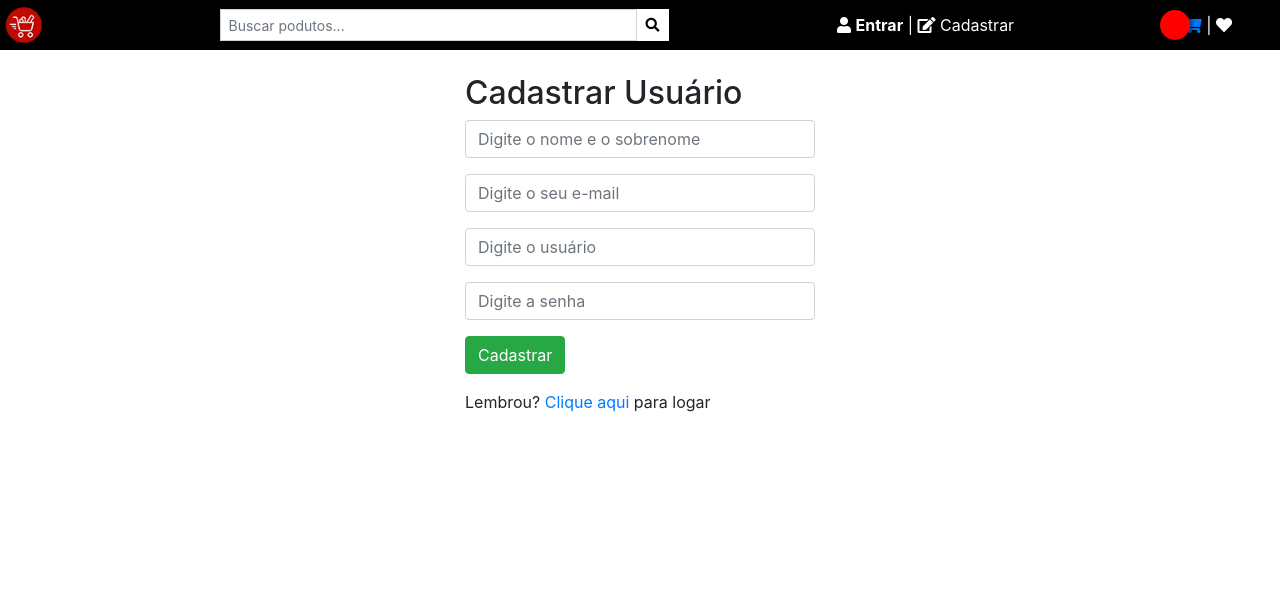
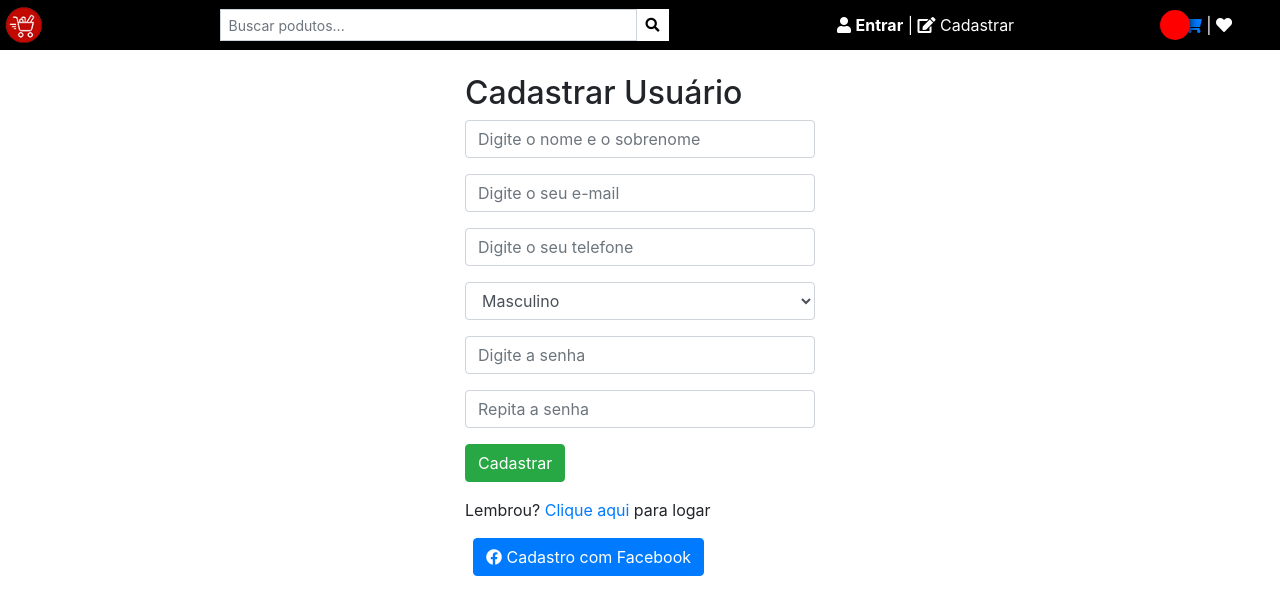
Before and after one commit to eduardo18delta/fastweb-2, a PHP site: page /fastweb-2/view/cadastroclienteView.php in a window 1280 px wide. Shown: the top 615 px of the page. Run offline with PHP 8.4, Linux system fonts and the light colour scheme; some libraries are stand-ins or nearby versions.

Commit message:
telefone e sexo e dados incorretos no login

```diff
--- a/model/Cliente.class.php
+++ b/model/Cliente.class.php
@@ -80,7 +80,8 @@ Class Cliente extends Conexao{
 	}
 	else
 	{
-		echo "Error";
+		$_SESSION['msg'] = "<div class='alert alert-danger'>Dados Incorretos!</div>";
+        header("Location: ../view/loginclienteView.php");
 
 	}
 
--- a/view/cadastroclienteView.php
+++ b/view/cadastroclienteView.php
@@ -1,3 +1,4 @@
+<?php include_once '../controller/facebookloginController.php'; ?>
 <?php include_once '../view/menuView.php'; ?>
 
   <div class="container">
@@ -22,11 +23,22 @@
             </div>
 
             <div class="form-group">
-              <input type="text" name="usuario" placeholder="Digite o usuário" class="form-control">
+              <input type="text" name="telefone" placeholder="Digite o seu telefone" class="form-control">
+            </div>
+
+            <div class="form-group">
+              <select class="form-control" name="sexo">
+                <option value="Masculino">Masculino</option>
+                <option value="Feminino">Feminino</option>
+              </select>
             </div>
 
             <div class="form-group">
               <input type="password" name="senha" placeholder="Digite a senha" class="form-control">
+            </div>
+
+            <div class="form-group">
+              <input type="password" name="senha" placeholder="Repita a senha" class="form-control">
             </div>
 
             <div class="form-group">
@@ -36,6 +48,11 @@
             <div class="form-group">
               Lembrou? <a href="loginclienteView.php">Clique aqui</a> para logar
             </div>
+
+            <div class="form-group">
+              <a class="ml-2 btn btn-primary" href="<?=$loginUrl;?>">  <i class="fab fa-facebook"></i> Cadastro com Facebook
+                  </a>
+            </div>
           </form>
         </div>
       </div>
```
